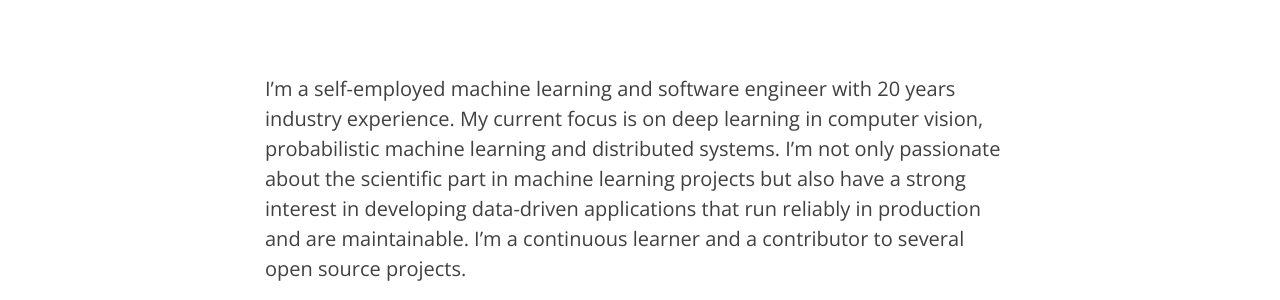
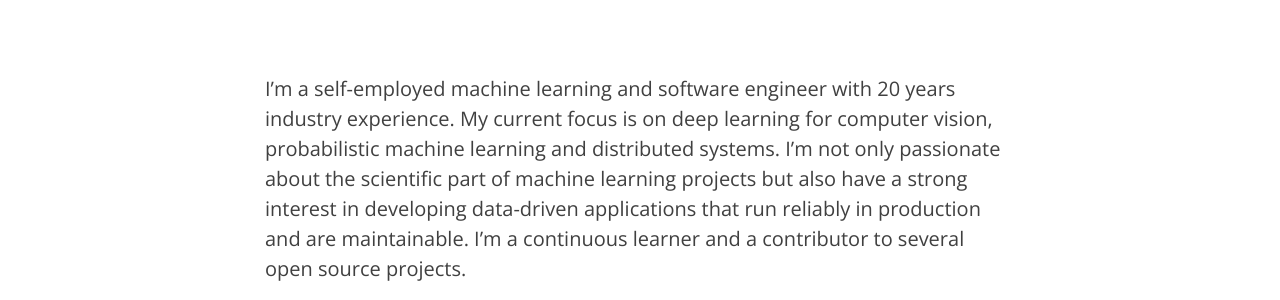
Before and after one commit to krasserm/krasserm.github.io, a Jekyll site: the page built from resume.md, in a window 1280 px wide and 900 px high. Shown: the part 404-704 px from the top of the window. Built offline with Jekyll 4.4.1, drawn with Linux system fonts in a browser that asks for light colours; some of the changed text lies outside the part shown.

Commit message:
Minor changes

```diff
--- a/resume.md
+++ b/resume.md
@@ -5,8 +5,8 @@ header-img: "img/distributed.png"
 ---
 
 I'm a self-employed machine learning and software engineer with 20 years industry experience. My current focus is on
-deep learning in computer vision, probabilistic machine learning and distributed systems. I'm not only passionate about
-the scientific part in machine learning projects but also have a strong interest in developing data-driven applications
+deep learning for computer vision, probabilistic machine learning and distributed systems. I'm not only passionate about
+the scientific part of machine learning projects but also have a strong interest in developing data-driven applications
 that run reliably in production and are maintainable. I'm a continuous learner and a contributor to several open source
 projects.
 
@@ -131,7 +131,7 @@ Austrian Red Cross, [http://www.roteskreuz.at/](http://www.roteskreuz.at/)
 ## Tools
 
 - Programming languages: Scala, Java, Python, C/C++, Haskell.
-- Machine learning: scikit-learn, Tensorflow, Keras, PyTorch, Spark MLlib, R, PyMC3.
+- Machine learning: scikit-learn, Tensorflow, Keras, PyTorch, PyMC3, Spark MLlib, R.
 - Stream processing: Spark Streaming, Akka Streams, Kafka Streams.
 - Databases: MySQL, PostgreSQL, Oracle, Cassandra, HBase, DynamoDB, MongoDB, LMDB, LevelDB, ...
 - Cloud computing: Amazon Web Services and Google Cloud Platform.
```
Also changed, not shown: other parts of resume.md (+5 -5 lines).
